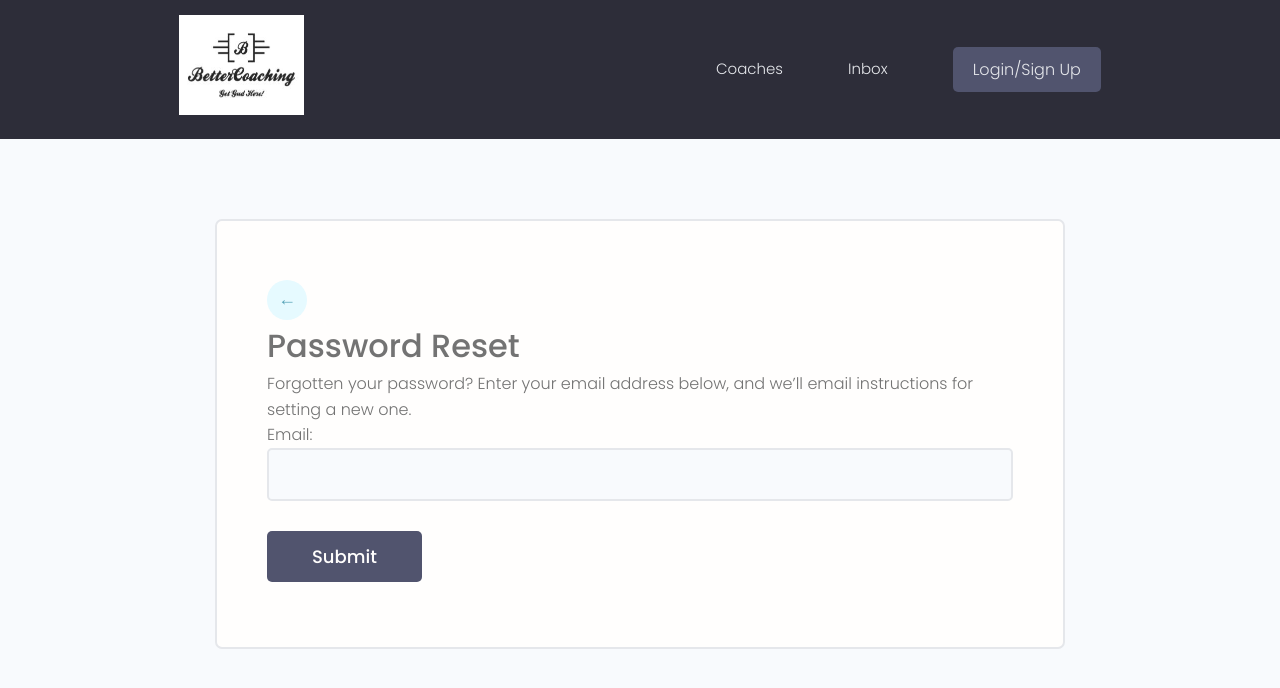
After one commit to TrintinAffleck/BetterCoaching, a Django app: page /reset-password in a window 1280 px wide. The commit adds this page. Shown: the top 688 px of the page. Run offline with Django 4.2, Linux system fonts and the light colour scheme; some libraries are stand-ins or nearby versions.

Commit message:
passwords | api

```diff
--- a/BetterCoaching/urls.py
+++ b/BetterCoaching/urls.py
@@ -3,12 +3,28 @@ from django.urls import path, include
 from django.http import HttpResponse
 from django.conf import settings
 from django.conf.urls.static import static
+from django.contrib.auth import views as auth_views
 
 urlpatterns = [
     path('admin/', admin.site.urls),
-    path('',include('coaches.urls'),name='coaches'),
-    path('users/', include('users.urls'), name='users')
+    path('',include('coaches.urls'), name='coaches'),
+    path('users/', include('users.urls'), name='users'),
+    path('api/', include('api.urls'), name='api'),
+
+    path('reset-password', auth_views.PasswordResetView.as_view(template_name="users/reset-password.html"),
+         name="reset_password"),
+
+    path('reset-password_sent', auth_views.PasswordResetDoneView.as_view(template_name="users/reset-password-done.html"),
+         name="password_reset_done"),
+
+    path('reset/<uidb64>/<token>', auth_views.PasswordResetConfirmView.as_view(),
+         name="password_reset_confirm"),
+
+    path('reset-password-complete', auth_views.PasswordResetCompleteView.as_view(),
+         name="password_reset_complete"),
 ]
+
+
 #Static URLS
 urlpatterns += static(settings.MEDIA_URL, document_root=settings.MEDIA_ROOT)
 urlpatterns += static(settings.STATIC_URL, document_root=settings.STATIC_ROOT)
--- /dev/null
+++ b/api/urls.py
@@ -0,0 +1,7 @@
+from django.urls import path
+from . import views
+
+urlpatterns = [
+    path('', views.getRoutes, name='api'),
+
+]
--- a/users/templates/users/login_registration.html
+++ b/users/templates/users/login_registration.html
@@ -72,7 +72,7 @@
         </div>
         <div class="auth__actions">
           <input class="btn btn--sub btn--lg" type="submit" value="Log In" />
-          <a href="forgetpassword.html">Forget Password?</a>
+          <a href="{% url 'reset-password' %}">Forget Password?</a>
         </div>
       </form>
       <div class="auth__alternative">
--- /dev/null
+++ b/users/templates/users/reset-password.html
@@ -0,0 +1,57 @@
+{% extends 'main.html' %}
+{% block content %}
+<style>
+input[type='text'],
+input[type='email'],
+input[type='password'],
+textarea {
+  min-width: 24rem;
+  width: 100%;
+  padding: 1.2rem 1.5rem;
+  border-radius: 0.5rem;
+  border: 2px solid var(--color-light);
+  transition: all 0.3s ease-in-out;
+  background-color: var(--color-bg);
+}
+
+input[type='text']:focus,
+input[type='email']:focus,
+input[type='password']:focus,
+input[type='text']:active,
+input[type='email']:active,
+input[type='password']:active,
+select,
+textarea:focus,
+textarea:active {
+  outline: none;
+  border: 2px solid var(--color-main);
+}
+</style>
+
+<!-- Main Section -->
+<main class="formPage my-xl">
+  <div class="content-box">
+    <div class="formWrapper">
+			<br />
+			<a class="backButton" href="{% url 'inbox' %}"
+				><i class="im im-angle-left"> &#8592;</i></a
+			>
+      <h3>Password Reset</h3>
+      <p>
+        Forgotten your password? Enter your email address below, and we’ll email
+        instructions for setting a new one.
+      </p>
+      <form class="form" method="POST">
+				{% csrf_token %}
+        <!-- Input:Text -->
+        {{form.as_p}}
+        <input
+          class="btn btn--sub btn--lg my-md"
+          type="submit"
+          value="Submit"
+        />
+      </form>
+    </div>
+  </div>
+</main>
+{% endblock content %}
--- a/users/views.py
+++ b/users/views.py
@@ -96,7 +96,6 @@ def viewMessage(request,pk):
     if message.is_read == False:
         message.is_read = True
         message.save()
-    print(f"{message.is_read} triggered")
     context = {'profile':profile,'message':message}
     return render(request, 'users/message.html', context)
 
```
Also changed, not shown: BetterCoaching/settings.py (+10 -0 lines), api/views.py (added, +14 -0 lines), users/signals.py (+9 -0 lines), users/templates/users/reset-password-done.html (added, +18 -0 lines), api/__init__.py (added), api/serializers.py (added), db.sqlite3.
